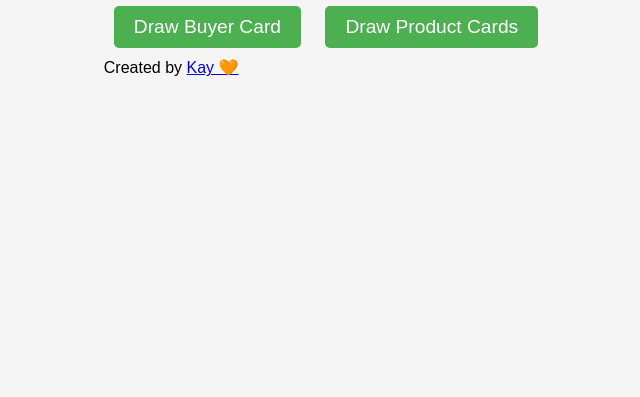
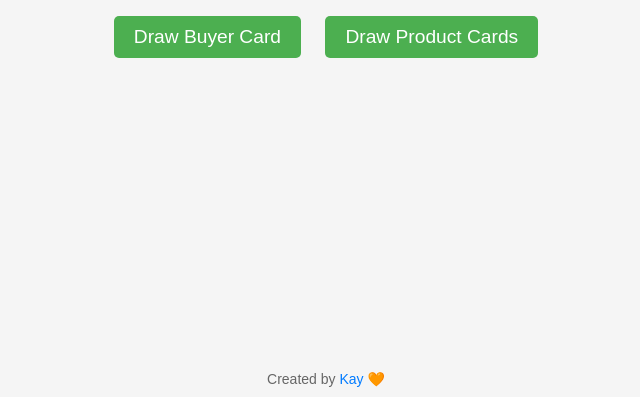
Before and after one commit to kay-who-codes/Invention-Cards, a plain HTML site: page index.html in a window 1280 px wide. Shown: the part 403-800 px from the top of the page, without its empty margins (314-954 px from the left). Drawn offline with Linux system fonts and the light colour scheme.

Commit message:
Update style.css

```diff
--- a/style.css
+++ b/style.css
@@ -35,3 +35,24 @@ body {
 .hidden {
     display: none;
 }
+
+/* Footer styling */
+.credit-message {
+  font-size: 14px;
+  color: #666;
+  margin-top: 20px;
+  position: fixed;
+  bottom: 10px;
+  left: 0;
+  right: 0;
+  text-align: center;
+}
+
+.credit-message a {
+  color: #007bff;
+  text-decoration: none;
+}
+
+.credit-message a:hover {
+  text-decoration: underline;
+}
```
